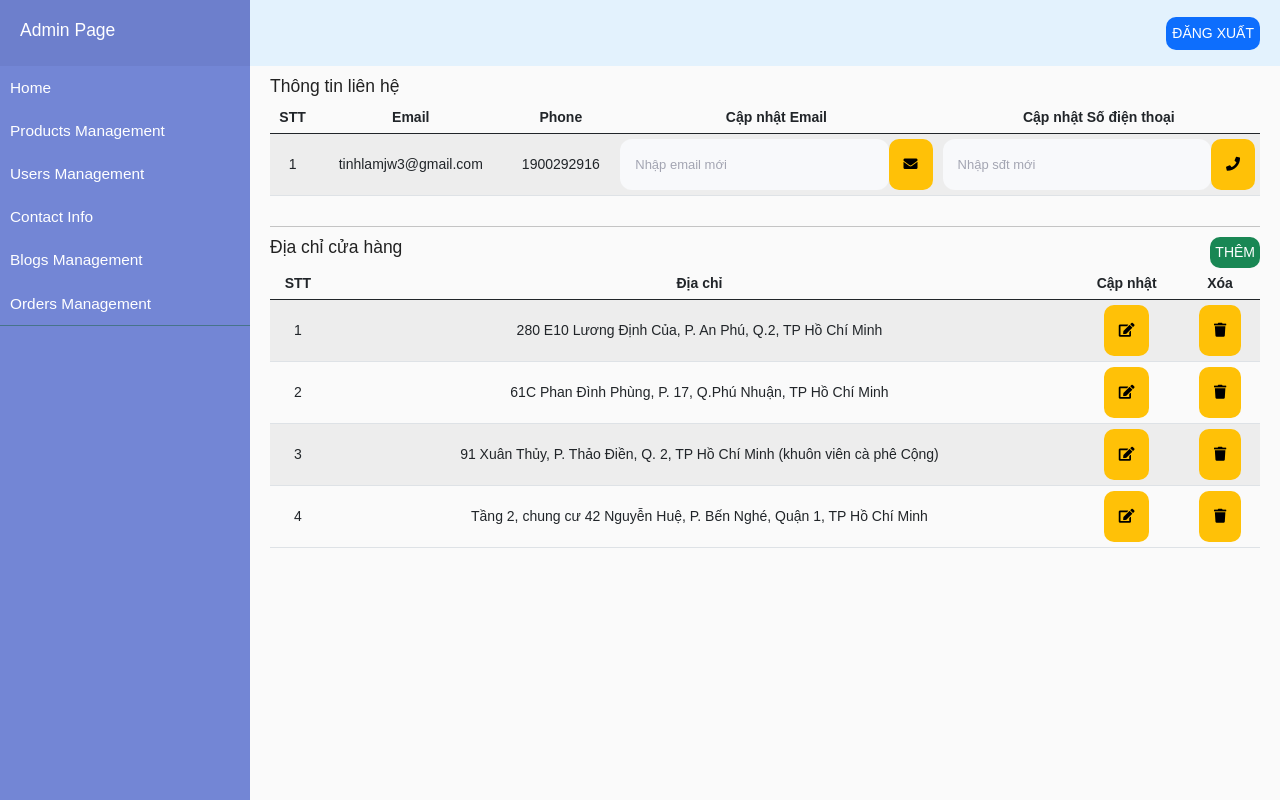
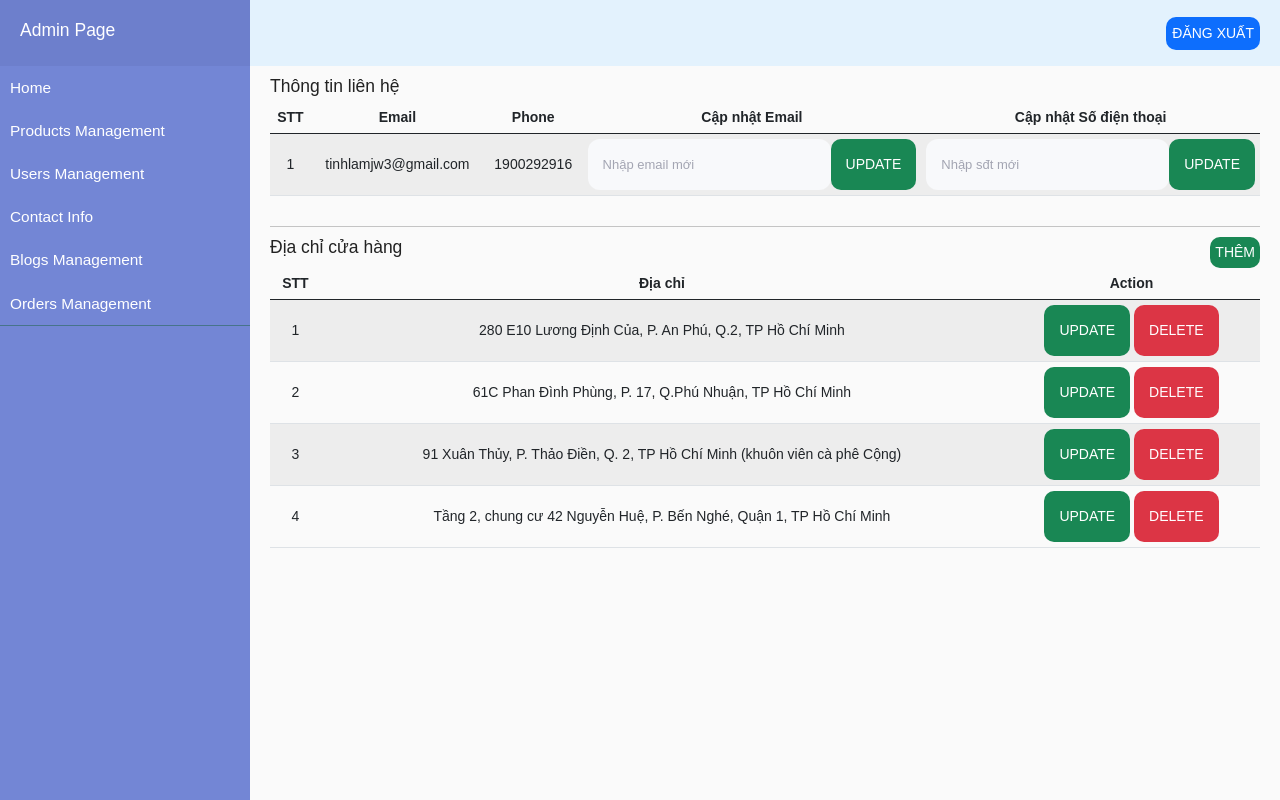
Before and after one commit to HCMUT-LTW-HK221-DDKT/ltw-hk221, a PHP site: page /admin/contactInfo.php in a window 1280 px wide. Run offline with PHP 8.4, Linux system fonts and the light colour scheme; a user stored in the database is signed in; data comes from the database, SQL or seed files in the repository; some libraries are stand-ins or nearby versions.

Commit message:
Update OrderManagement

```diff
--- a/admin/contactInfo.php
+++ b/admin/contactInfo.php
@@ -95,14 +95,13 @@ if (!isset($_SESSION['adminLog'])) {
 		<div class="modal-dialog">
 			<div class="modal-content">
 				<div class="modal-header">
-					<h5 class="modal-title" id="updateShowroomModalLabel">Cập nhật cửa hàng</h5>
+					<h5 class="modal-title" id="updateShowroomModalLabel">UPDATE ĐỊA CHỈ</h5>
 					<button type="button" class="btn-close" data-bs-dismiss="modal" aria-label="Close"></button>
 				</div>
 				<div class="modal-body">
 					<div class="d-flex">
 						<input type="text" id="updateShowroomInput" class="form-input" placeholder="Nhập địa chỉ mới" name="updateShowroomInput">
-						<button class="btn btn-success" id="updateShowroomBtn">Cập nhật</button>
-						<!-- <a class="btn btn-success" href="products.php?search=ưu">Tìm</a> -->
+						<button class="btn btn-success" id="updateShowroomBtn">UPDATE</button>
 					</div>
 					<div class="updateInputError text-danger">
 					</div>
--- a/controller/contactInfo.php
+++ b/controller/contactInfo.php
@@ -34,16 +34,13 @@ if(isset($_GET['getContactInfo'])) {
 					<td>
                     <div class="d-flex">
                     <input type="text" id="update_email" class="form-input" placeholder="Nhập email mới" name="update_email">
-						<button class="updateEmail btn btn-warning">
-                            <i class="fa fa-envelope"></i>
-						</button>
+						<button class="updateEmail btn btn-success">Update</button>
                     </div>
-
 					</td>
 					<td>
                     <div class="d-flex">
                         <input type="text" id="update_phone" class="form-input" placeholder="Nhập sđt mới" name="update_phone">
-                        <button class="updatePhone btn btn-warning"><i class="fa fa-phone"></i></button>
+                        <button class="updatePhone btn btn-success">Update</button>
                         </div>
                     </td>
 				</tr>
@@ -90,8 +87,8 @@ if(isset($_GET['getShowrooms'])) {
 					<td><?php echo $stt++; ?></td>
 					<td><?php echo $row['address'] ?></td>
 					<td>
-                    <button class="updateShowroom btn btn-warning" data-bs-toggle="modal" data-bs-target="#updateShowroomModal">
-                            <i class='fas fa-edit'></i>
+                    <button class="updateShowroom btn btn-success" data-bs-toggle="modal" data-bs-target="#updateShowroomModal">
+                            Update
 						</button>
 
 					</td>
@@ -112,8 +109,7 @@ if(isset($_GET['getShowrooms'])) {
 			<tr>
 				<th>STT</th>
 				<th>Địa chỉ</th>
-                <th>Cập nhật</th>
-				<th>Xóa</th>
+                <th>Action</th>
 			</tr>
 		</thead>
 		<tbody>
@@ -125,16 +121,11 @@ if(isset($_GET['getShowrooms'])) {
 					<td><?php echo $stt++; ?></td>
 					<td><?php echo $row['address'] ?></td>
 					<td>
-                    <button class="updateShowroom btn btn-warning" data-bs-toggle="modal" data-bs-target="#updateShowroomModal">
-                            <i class='fas fa-edit'></i>
-						</button>
-
-					</td>
-					<td>
-                        <button class="deleteShowroom btn btn-warning"><i class='fas fa-trash'></i></button>
+                    <button class="updateShowroom btn btn-success" data-bs-toggle="modal" data-bs-target="#updateShowroomModal">
+					Update</button>
+                    <button class="deleteShowroom btn btn-danger">Delete</button>
                     </td>
 				</tr>
-
 			<?php
 			}
 			?>
--- a/index.php
+++ b/index.php
@@ -1,2 +1 @@
 <?php header('location: ./user'); ?>
-<!-- dấdsđasads -->
```
